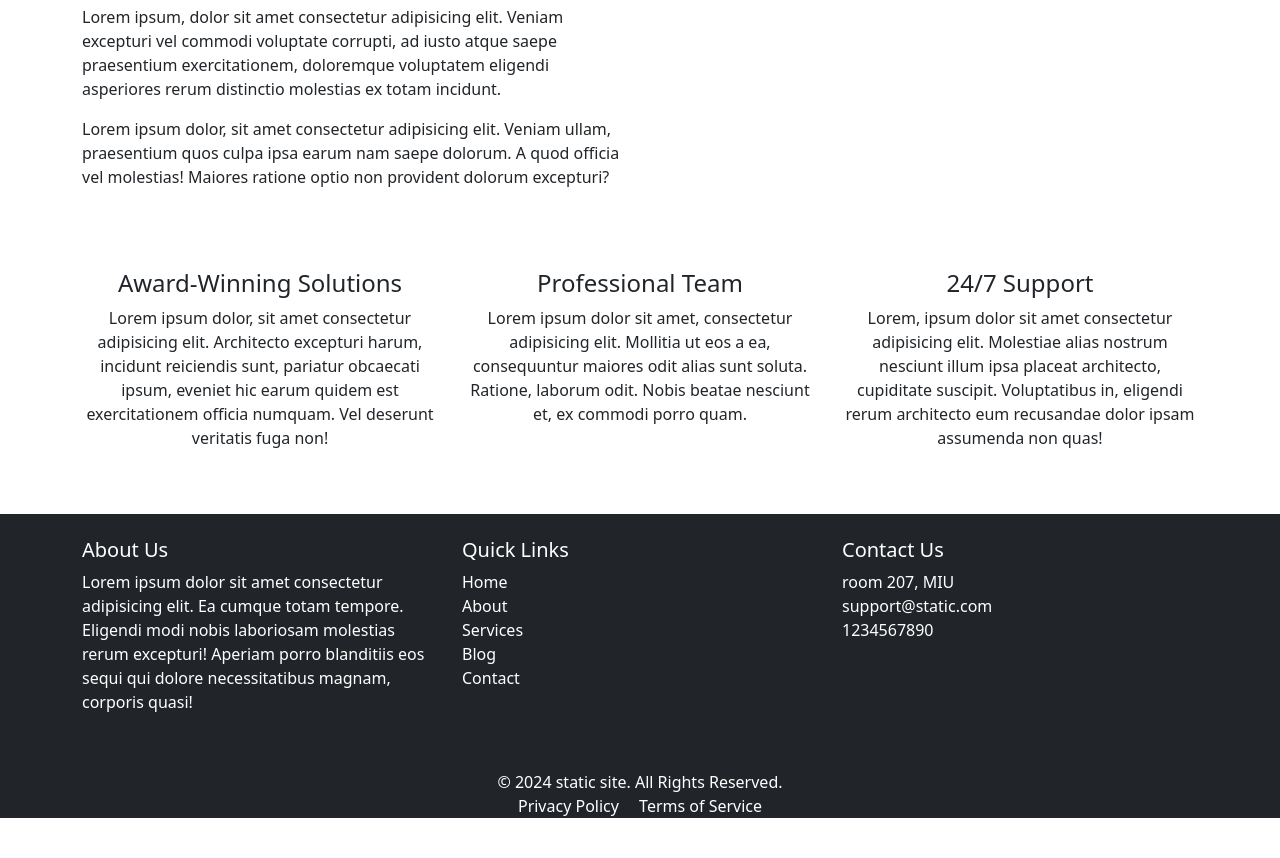
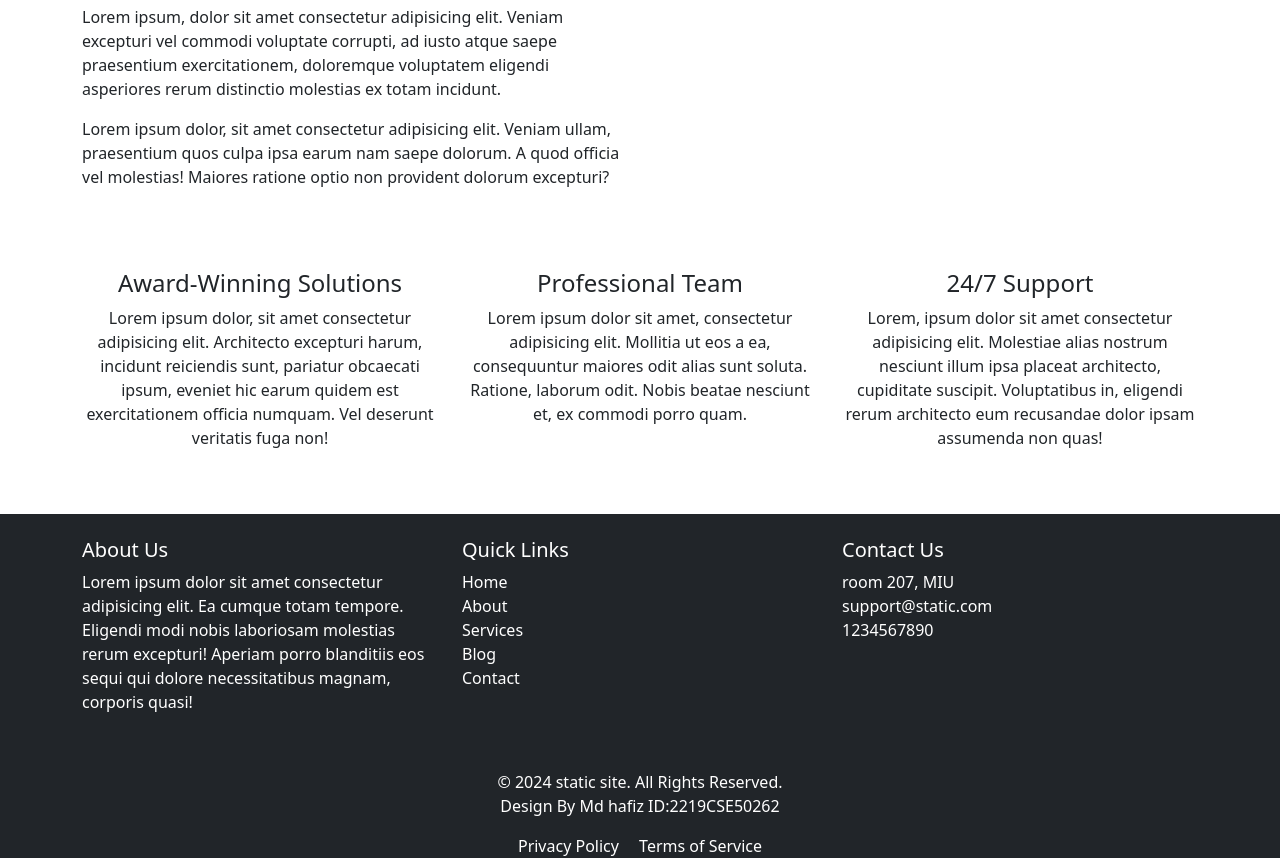
Before and after one commit to hafiz011/MIU_static_project, a plain HTML site: page index.html in a window 1280 px wide. Shown: the part 880-1738 px from the top of the page. Before the commit the page ends 1698 px from the top, so only its background shows below. Drawn offline with nearby package versions, Linux system fonts and the light colour scheme.

Commit message:
update V1.1

```diff
--- a/index.html
+++ b/index.html
@@ -163,6 +163,7 @@
                 <p class="mb-0">
                   &copy; 2024 static site. All Rights Reserved.
                 </p>
+                <p>Design By Md hafiz ID:2219CSE50262</p>
                 <p class="mb-0">
                   <a href="#" class="text-white text-decoration-none me-3">Privacy Policy</a>
                   <a href="#" class="text-white text-decoration-none">Terms of Service</a>
```
